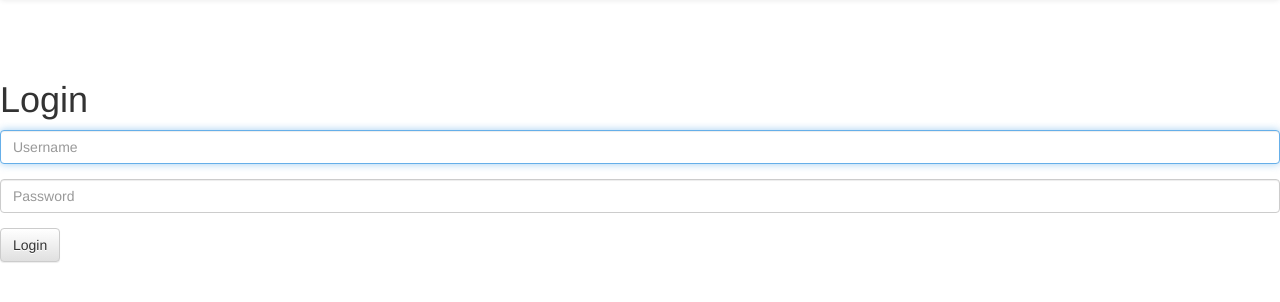
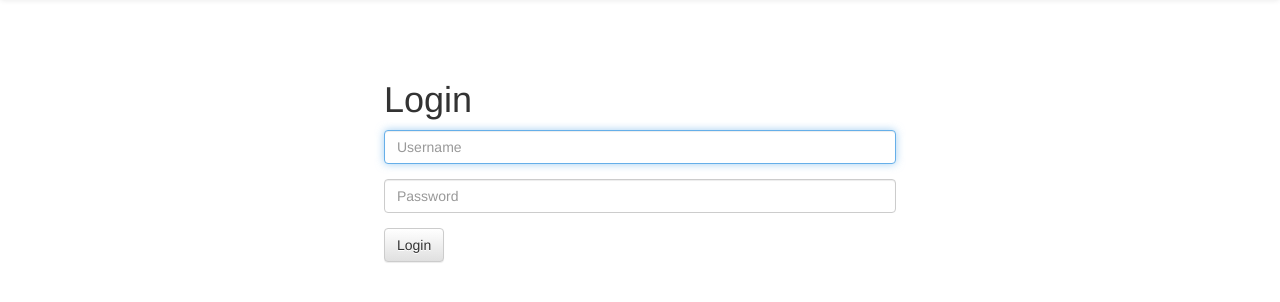
Before and after one commit to Wanghuaichen/groupsta, a Flask app: page /login in a window 1280 px wide. Shown: the part 52-354 px from the top of the page. Run offline with Flask 2, Linux system fonts and the light colour scheme; some libraries are stand-ins or nearby versions.

Commit message:
form style updated

```diff
--- a/templates/login.html
+++ b/templates/login.html
@@ -6,6 +6,7 @@
 
 {% block main %}
 <body>
+    <div class="container_login">
         <h1>Login</h1>
         <form action="{{ url_for('login') }}" method="post">
             <fieldset>
@@ -20,5 +21,6 @@
                 </div>
             </fieldset>
         </form>
+    </div>
 </body>
 {% endblock %}
```
Lines whose indentation alone changed are shown as unchanged.
